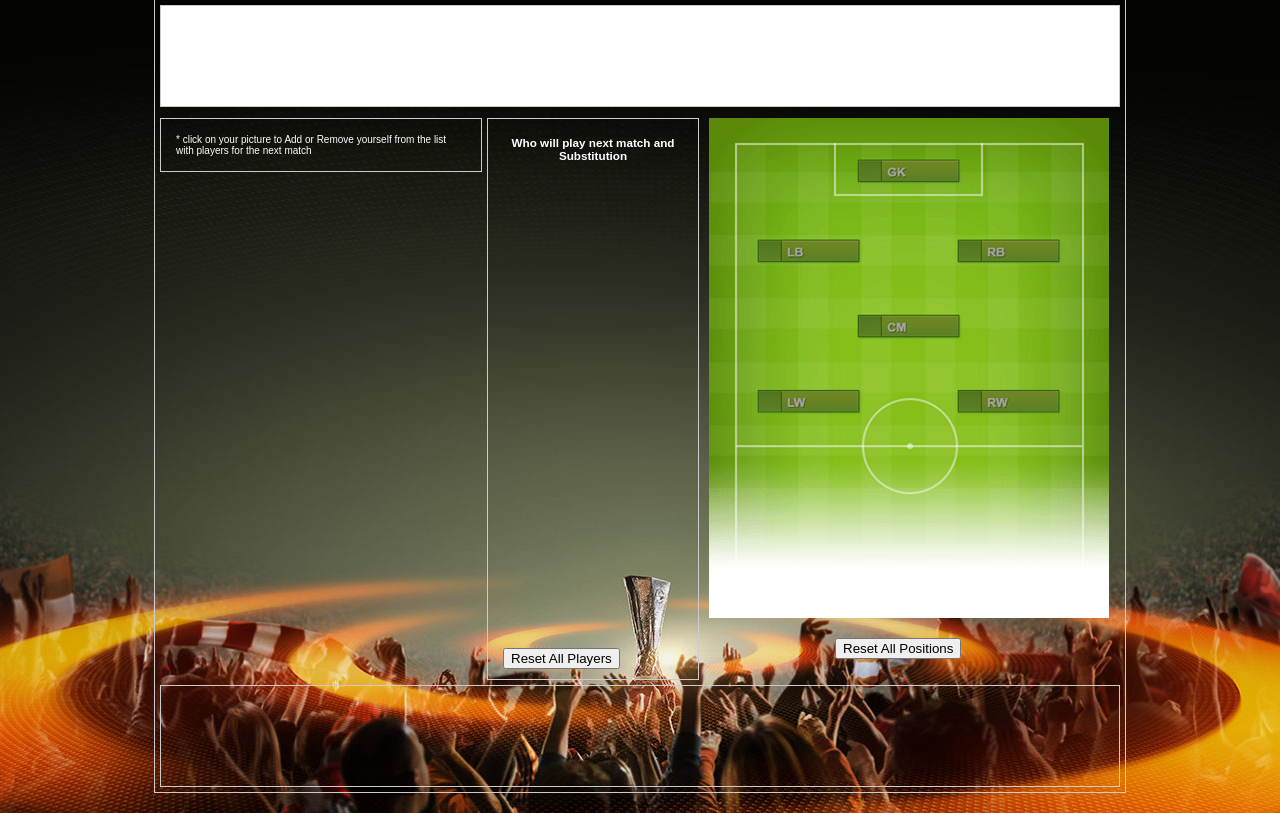
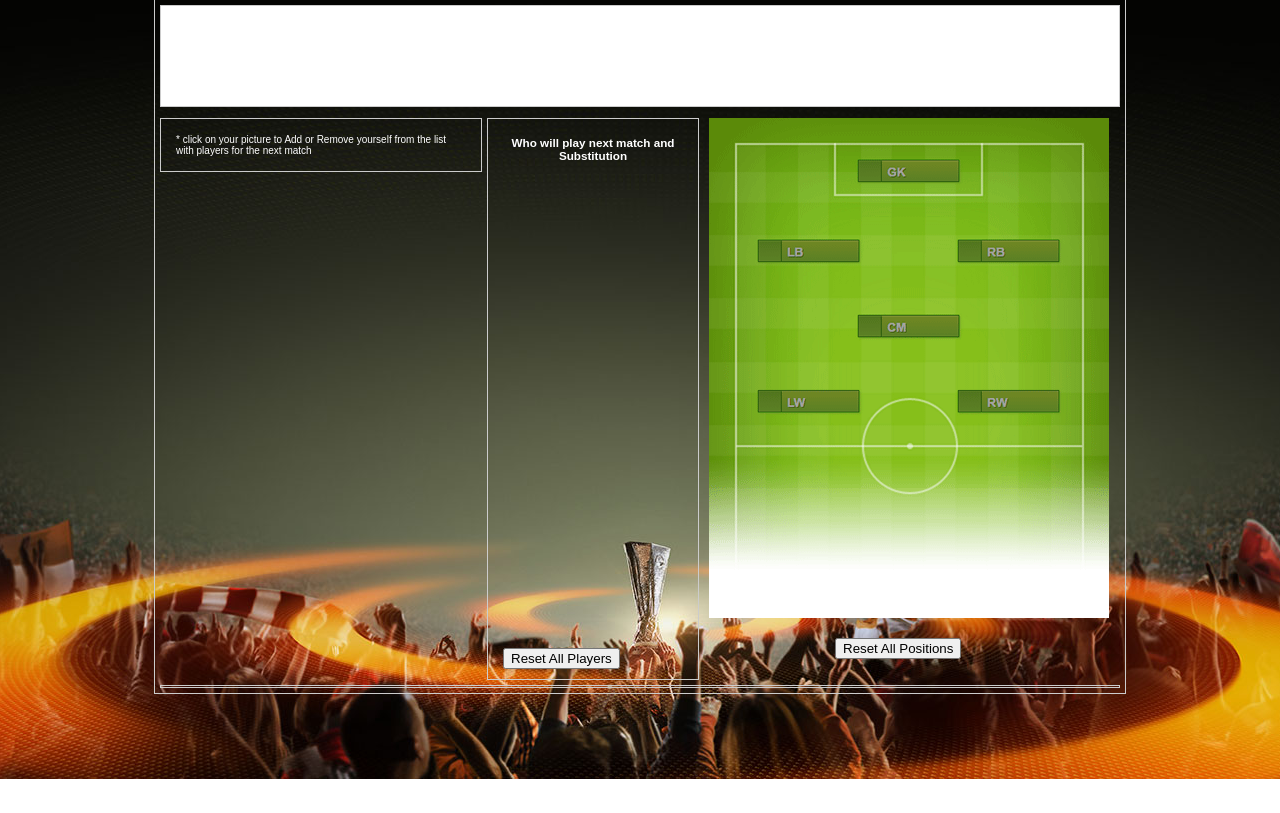
Before and after one commit to CvetanG/jquery-matchcenter-master, a PHP site: page / in a window 1280 px wide. Shown: the part 21-834 px from the top of the page. After the commit the page ends 800 px from the top, so only its background shows below. Run offline with PHP 8.4, Linux system fonts and the light colour scheme; data that the repository does not hold is empty.

Commit message:
adding images, footer css

```diff
--- a/css/matchcenter.css
+++ b/css/matchcenter.css
@@ -160,7 +160,7 @@ header td img {
     float: right;
 }
 footer {
-    height: 100px;
+    height: 1px;
     clear: both;
     padding: 0 15px;
     color: #fff;
```
Also changed, not shown: img/bpopov.png (added), img/no-image.png (added), img/veliko.jpg (added).
